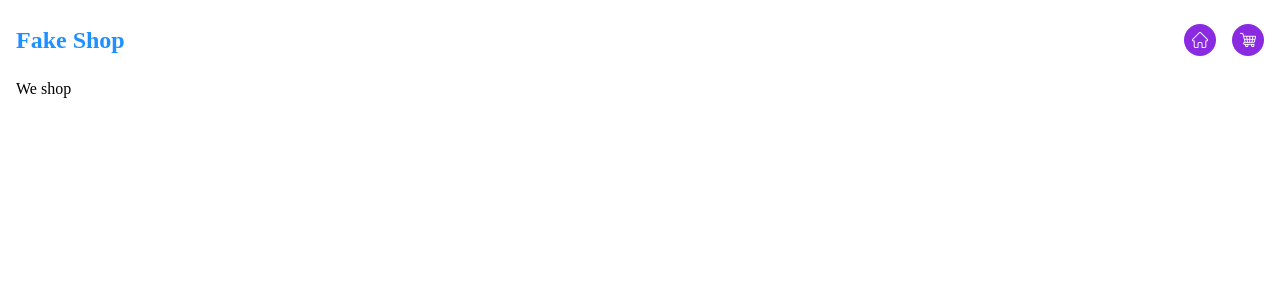
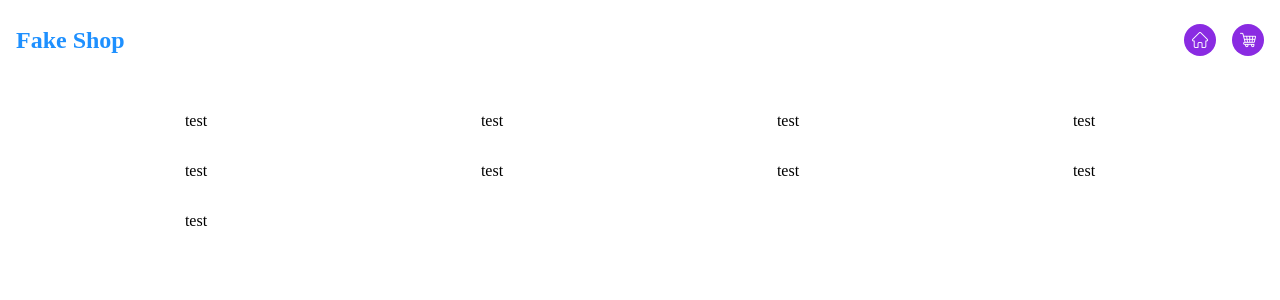
Before and after one commit to BlueVelocity/fake_shop, a React (Vite) app: page /shop in a window 1280 px wide. Shown: the top 300 px of the page. Built offline with nearby package versions, Linux system fonts and the light colour scheme.

Commit message:
Add loading to store page with mock items

```diff
--- /dev/null
+++ b/src/components/ItemCard/ItemCard.jsx
@@ -0,0 +1,7 @@
+import styles from "./ItemCard.module.css";
+
+export default function ItemCard({ item }) {
+  return (
+    <p>{item}</p>
+  )
+}
--- /dev/null
+++ b/src/components/Loading/Loading.jsx
@@ -0,0 +1,10 @@
+import { useState } from "react";
+import styles from "./Loading.module.css";
+
+export default function Loading() {
+  return (
+    <div class={styles.loading}>
+      <span class={styles.text}>Loading...</span>
+    </div>
+  )
+}
--- /dev/null
+++ b/src/components/Loading/Loading.module.css
@@ -0,0 +1,10 @@
+.loading {
+  display: flex;
+}
+
+.text {
+  margin: 0 auto;
+
+  text-align: center;
+  text-justify: center;
+}
--- a/src/components/NavBar/NavBar.jsx
+++ b/src/components/NavBar/NavBar.jsx
@@ -1,3 +1,4 @@
+import { Link } from "react-router";
 import NavButton from "../NavButton/NavButton";
 import styles from "./NavBar.module.css";
 import homeIcon from "/home.png";
--- a/src/components/NavBar/NavBar.module.css
+++ b/src/components/NavBar/NavBar.module.css
@@ -12,3 +12,7 @@
   font-size: 1.5rem;
   margin: 0 auto 0 0;
 }
+
+.shopName:hover {
+  user-select: none;
+}
--- a/src/pages/Shop/Shop.jsx
+++ b/src/pages/Shop/Shop.jsx
@@ -1,7 +1,25 @@
+import { useEffect, useState } from "react";
 import styles from "./Shop.module.css";
+import ItemCard from "../../components/ItemCard/ItemCard";
+import Loading from "../../components/Loading/Loading";
 
 export default function Shop() {
+  const [items, setItems] = useState(null);
+
+  useEffect(() => {
+    setTimeout(() => {
+      setItems(["test", "test", "test", "test", "test", "test", "test", "test", "test",])
+    }, 1000);
+
+  }, []);
+
   return (
-    <p>We shop</p>
+    <>
+      {items == null ? <Loading /> :
+        <main class={styles.shop}>
+          {items.map((item) => <ItemCard item={item} />)}
+        </main>
+      }
+    </>
   )
 }
--- a/src/pages/Shop/Shop.module.css
+++ b/src/pages/Shop/Shop.module.css
@@ -0,0 +1,7 @@
+.shop {
+  margin: 2rem;
+
+  display: grid;
+  grid-template-columns: repeat( auto-fit, minmax(250px, 1fr) );
+  justify-items: center;
+}
```
Also changed, not shown: src/components/ItemCard/ItemCard.module.css (added).
